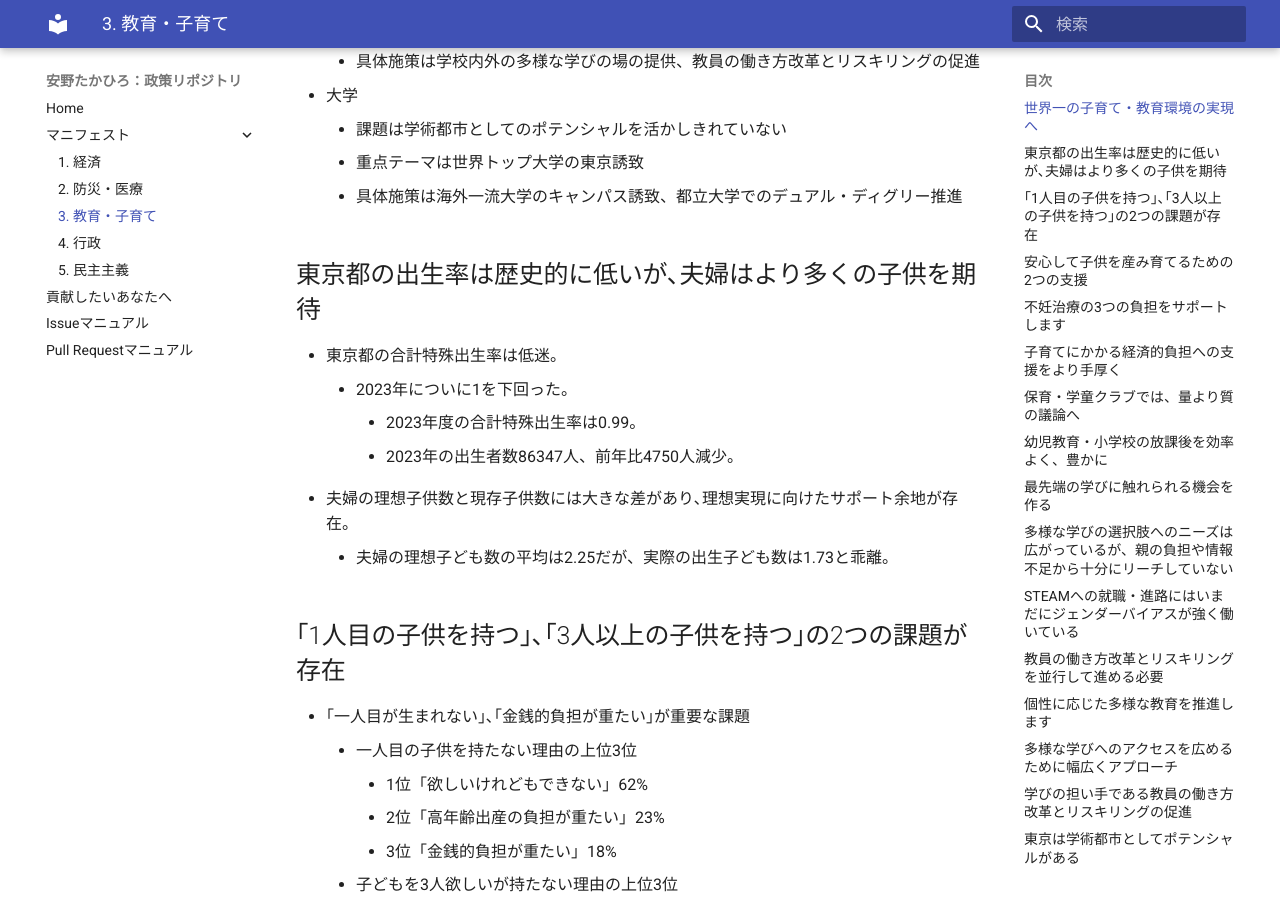
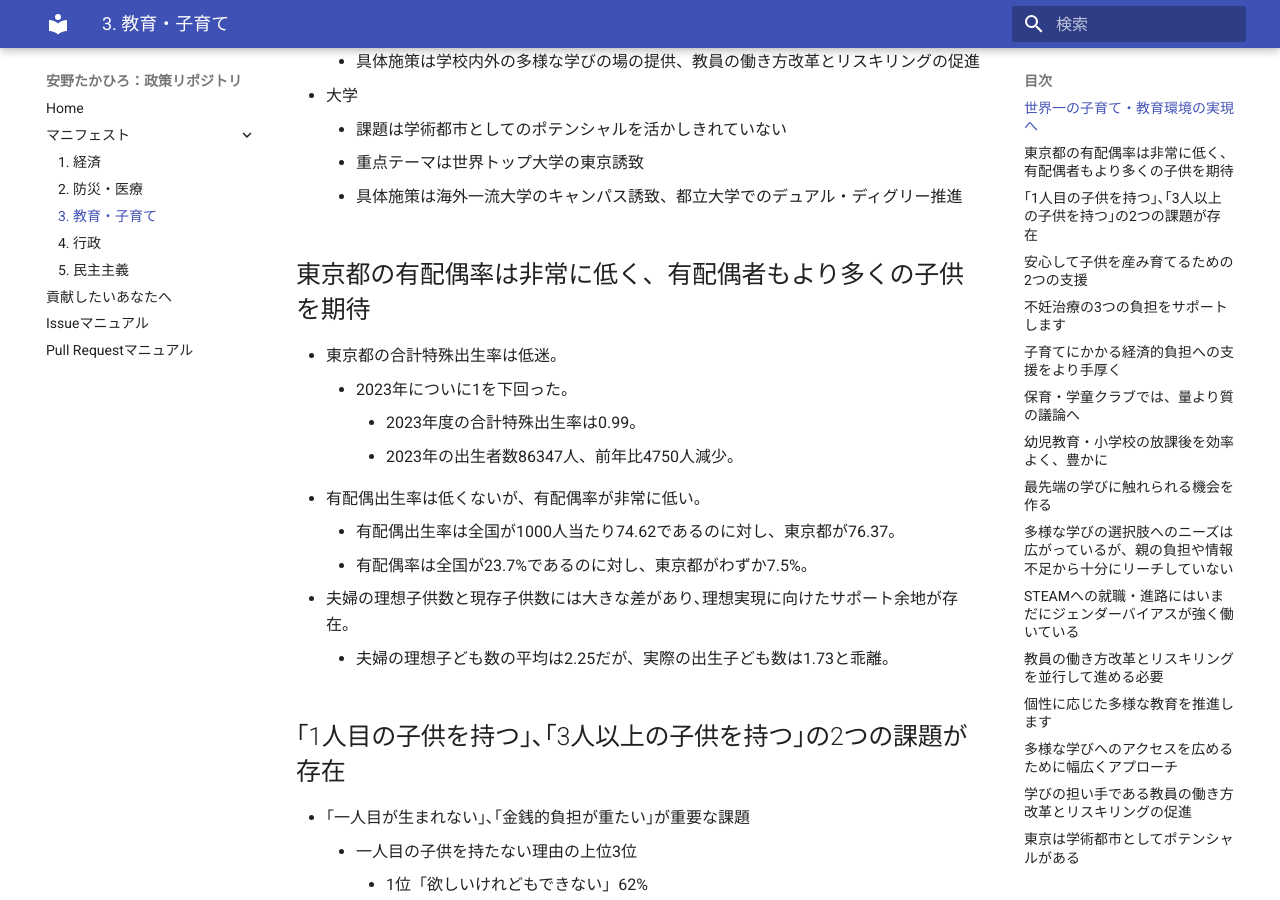
Before and after one commit to takahiroanno2024/election2024, an MkDocs documentation site: the page built from docs/manifest/education.md, in a window 1280 px wide and 900 px high, scrolled down 1019 px. Built offline with MkDocs 1.6.1 and Material for MkDocs 9.7.7, drawn with Linux system fonts in a browser that asks for light colours.

Commit message:
有配偶率と有配偶出生率を追加。
出典は令和2年の国勢調査と人口等基本集計。
有配偶率=人口（15～49歳、女子、日本人、有配偶）/人口（15～49歳、女子、日本人、総数）
有配偶出生率=出生数（母が15～49歳）/人口（15～49歳、女子、日本人、有配偶）

```diff
--- a/docs/manifest/education.md
+++ b/docs/manifest/education.md
@@ -22,12 +22,15 @@
     - 重点テーマは世界トップ大学の東京誘致
     - 具体施策は海外一流大学のキャンパス誘致、都立大学でのデュアル・ディグリー推進
 
-## 東京都の出生率は歴史的に低いが､夫婦はより多くの子供を期待
+## 東京都の有配偶率は非常に低く、有配偶者もより多くの子供を期待
 
 - 東京都の合計特殊出生率は低迷。
     - 2023年についに1を下回った。
         - 2023年度の合計特殊出生率は0.99。
         - 2023年の出生者数86347人、前年比4750人減少。
+- 有配偶出生率は低くないが、有配偶率が非常に低い。
+    - 有配偶出生率は全国が1000人当たり74.62であるのに対し、東京都が76.37。
+    - 有配偶率は全国が23.7%であるのに対し、東京都がわずか7.5%。
 - 夫婦の理想子供数と現存子供数には大きな差があり､理想実現に向けたサポート余地が存在。
     - 夫婦の理想子ども数の平均は2.25だが、実際の出生子ども数は1.73と乖離。
 
```
